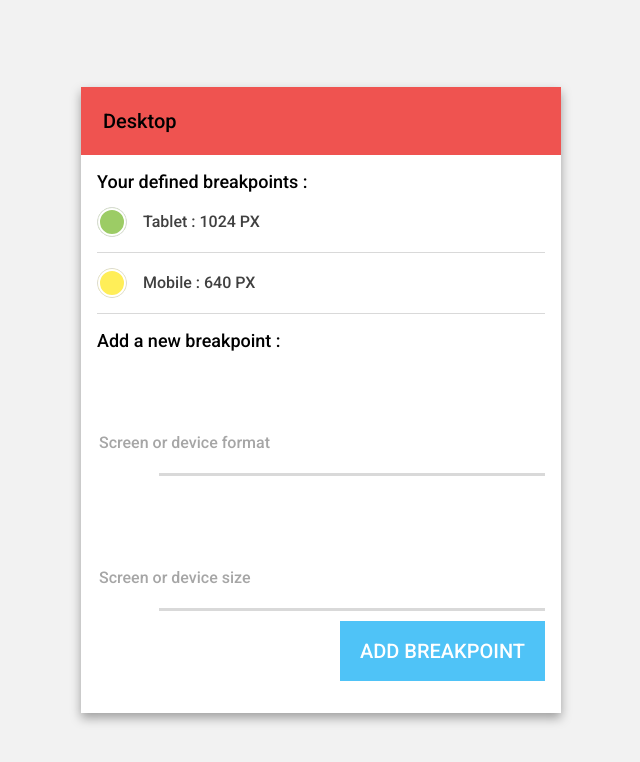
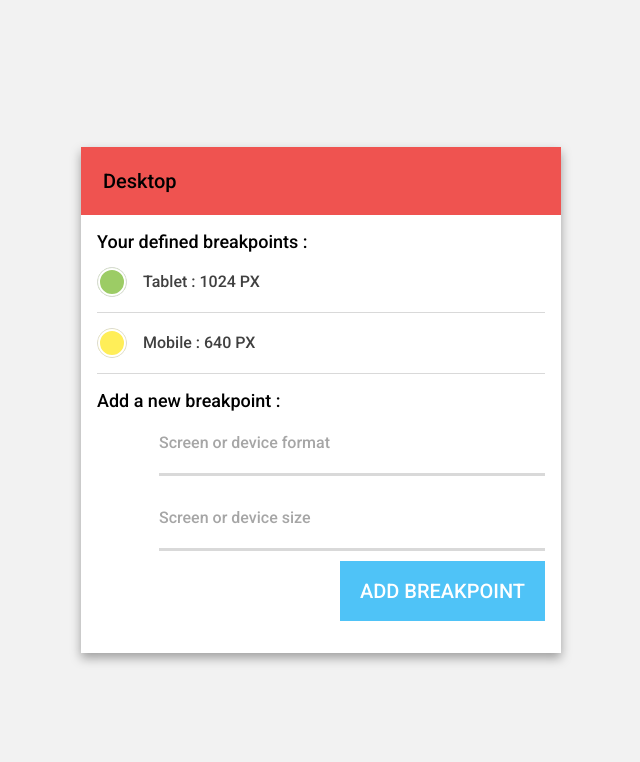
Before and after one commit to WrySeed/breakpoint-watcher, a Vue app: page / in a window 1280 px wide. Shown: the top 762 px of the page, without its empty margins (319-959 px from the left). Built offline with nearby package versions, Linux system fonts and the light colour scheme.

Commit message:
Refactor listings items with display: flex

```diff
--- a/src/components/Breakpoint.vue
+++ b/src/components/Breakpoint.vue
@@ -47,8 +47,6 @@ export default {
 
 .color-dot
   position: relative
-  display: inline-block
-  vertical-align: middle
   width: 3rem
   height: 3rem
   border: 1px solid #d9d9d9
@@ -66,19 +64,20 @@ export default {
     content: ""
 
 .breakpoint
+  display: flex
+  align-items: center
   color: $black-a75
   border-bottom: 1px solid $black-a15
   font-size: 0
   line-height: 6rem
+  .color-dot
+    flex: intial
   &__info
-    display: inline-block
-    vertical-align: middle
-    width: calc(100% - 9.2rem)
+    flex: auto
     padding: 0 1.6rem
     font-size: 1.6rem
   &__delete
-    display: inline-block
-    vertical-align: middle
+    flex: intial
     width: 3rem
     height: 3rem
     padding: 0
--- a/src/components/Field.vue
+++ b/src/components/Field.vue
@@ -64,12 +64,12 @@ export default {
 .field
   $root: &
   position: relative
+  display: flex
+  align-items: center
   margin-bottom: 13px
   font-size: 0
   input
-    display: inline-block
-    vertical-align: middle
-    width: 100%
+    flex: auto
     height: 6rem
     border: 0 none
     outline: none
@@ -97,13 +97,11 @@ export default {
 
   &--has-icon
     .icon
-      display: inline-block
-      vertical-align: middle
+      flex: initial
       width: 3.6rem
       height: 3.6rem
       margin: 1.2rem
       fill: $black-a35
-    input,
     #{$root}__border
       width: calc(100% - 6.2rem)
 
```
